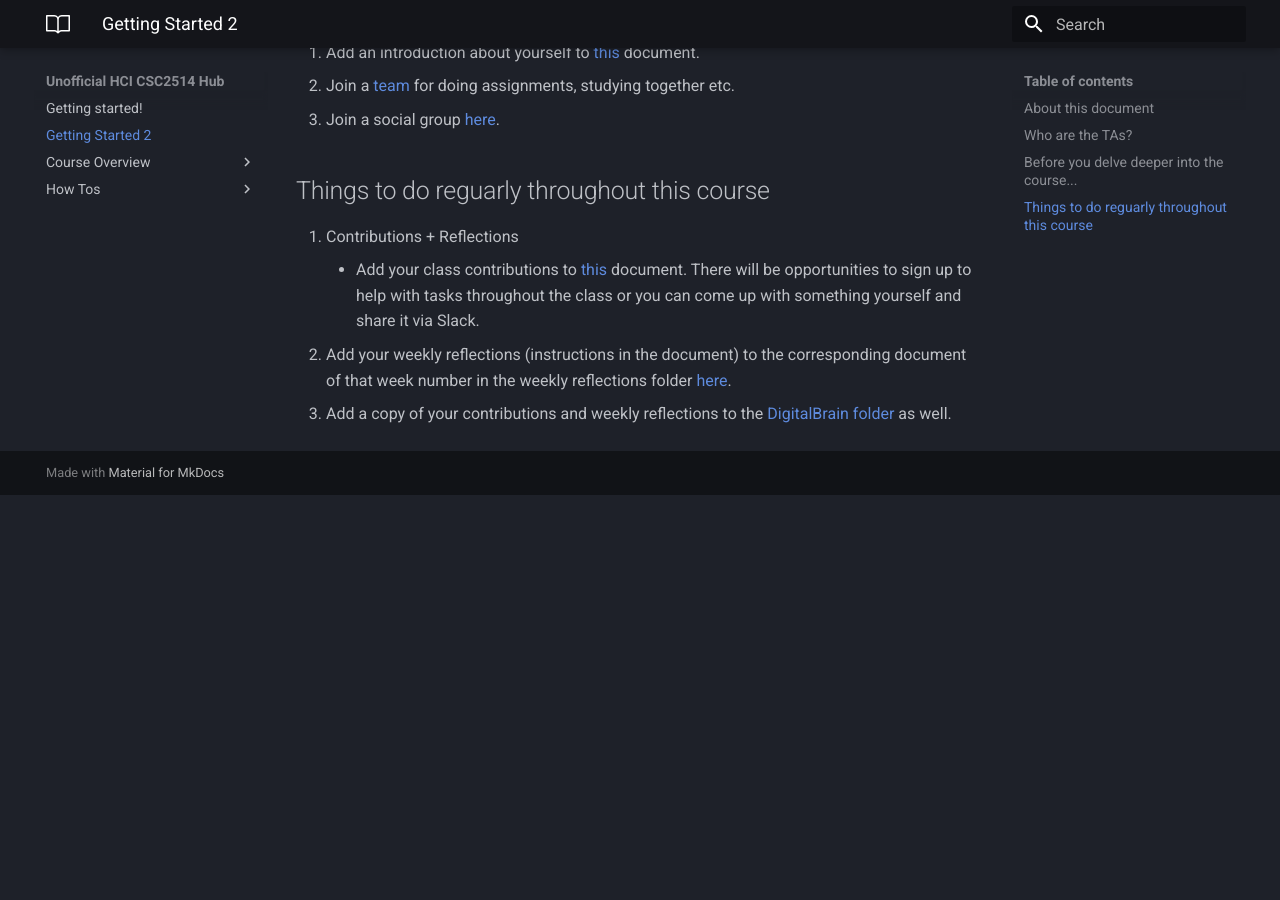
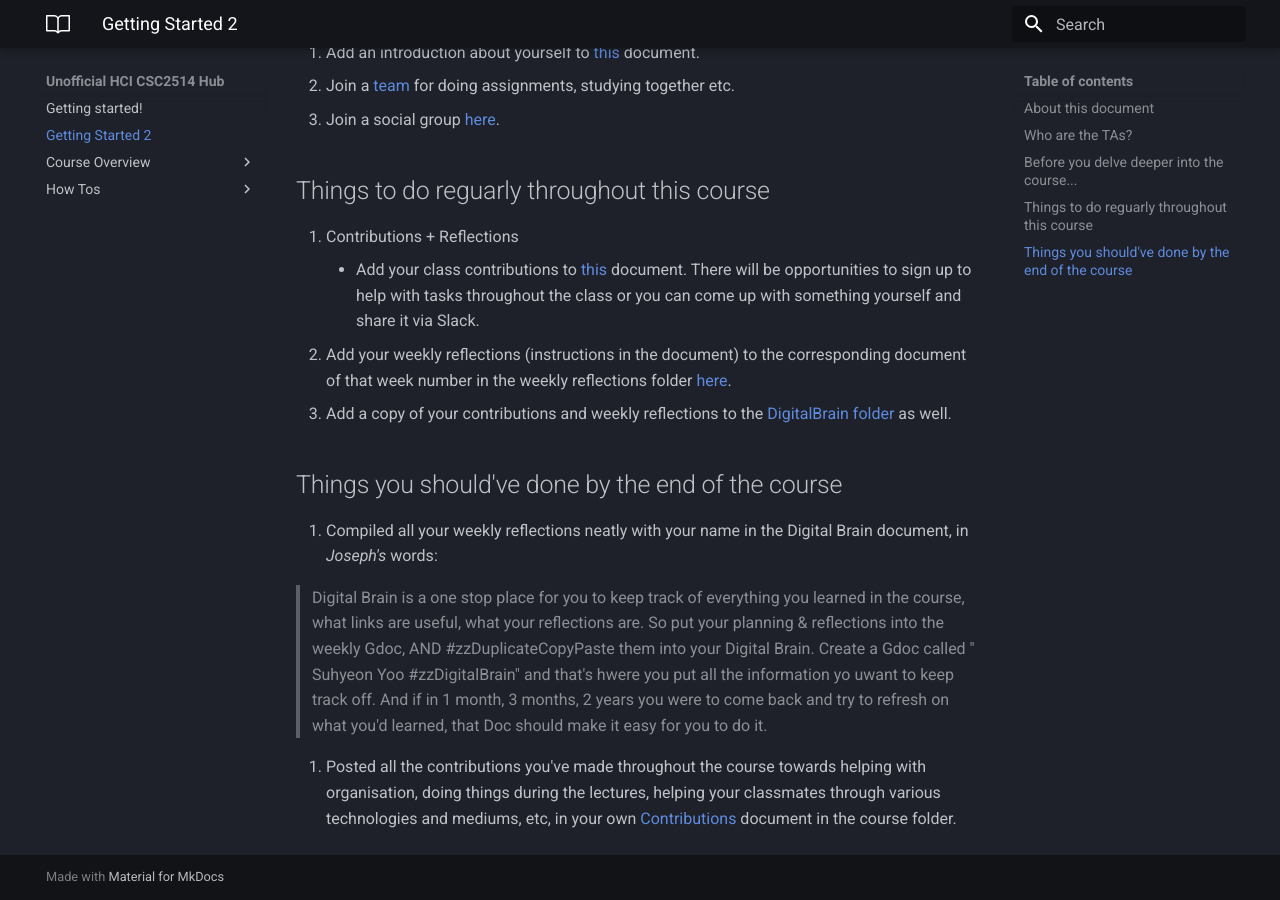
Before and after one commit to yashprakash13/hci2514, an MkDocs documentation site: the page built from docs/index2.md, in a window 1280 px wide and 900 px high, scrolled down 608 px. Built offline with MkDocs 1.6.1 and Material for MkDocs 9.7.7, drawn with Linux system fonts in a browser that asks for light colours; before the commit the page ends 1103 px from its top, so only the background shows below that; some of the changed text lies outside the part shown.

Commit message:
added index2 contribs by the end.

```diff
--- a/docs/index2.md
+++ b/docs/index2.md
@@ -1,5 +1,5 @@
 # Getting Started 2
-Here you get all things you need to get set up taken from [this](https://docs.google.com/document/d/1Nl_5htV9Zg3Yij8ITCRc7J-Te8rVP30mMmN950PaTXU/edit?usp=sharing) document, thank you *Amanda Leiva.* :D
+Here you get all things you need to get set up, some parts of it have been taken from [this](https://docs.google.com/document/d/1Nl_5htV9Zg3Yij8ITCRc7J-Te8rVP30mMmN950PaTXU/edit?usp=sharing) document, thank you *Amanda Leiva.* :D
 
 ## About this document
 
@@ -26,3 +26,12 @@ Create a copy of this file for yourself and check off each item as you complete
     * Add your class contributions to [this](https://docs.google.com/document/d/1jOO6ubDLHRYvFc7eTST2cMYfgaLz4l22fj5a32lkRbY/edit) document. There will be opportunities to sign up to help with tasks throughout the class or you can come up with something yourself and share it via Slack.
 2. Add your weekly reflections (instructions in the document) to the corresponding document of that week number in the weekly reflections folder [here](https://drive.google.com/drive/folders/1MNKLEhu5WbhSoip09VAZYYJUmacVb_Bk?usp=sharing).
 3. Add a copy of your contributions and weekly reflections to the [DigitalBrain folder](https://drive.google.com/drive/folders/1gqxRqJjyrJsZgcBGBrzSiHrd7KEuLYxU?usp=sharing) as well.
+
+
+## Things you should've done by the end of the course
+
+1. Compiled all your weekly reflections neatly with your name in the Digital Brain document, in *Joseph's* words:
+
+> Digital Brain is a one stop place for you to keep track of everything you learned in the course, what links are useful, what your reflections are. So put your planning & reflections into the weekly Gdoc, AND #zzDuplicateCopyPaste them into your Digital Brain. Create a Gdoc called " Suhyeon Yoo #zzDigitalBrain" and that's hwere you put all the information yo uwant to keep track off. And if in 1 month, 3 months, 2 years you were to come back and try to refresh on what you'd learned, that Doc should make it easy for you to do it.
+
+2. Posted all the contributions you've made throughout the course towards helping with organisation, doing things during the lectures, helping your classmates through various technologies and mediums, etc, in your own [Contributions](https://drive.google.com/drive/folders/1xhJ713a8js2I-q-wpxFBcTqi0qv3YBD5?usp=sharing) document in the course folder.
```
